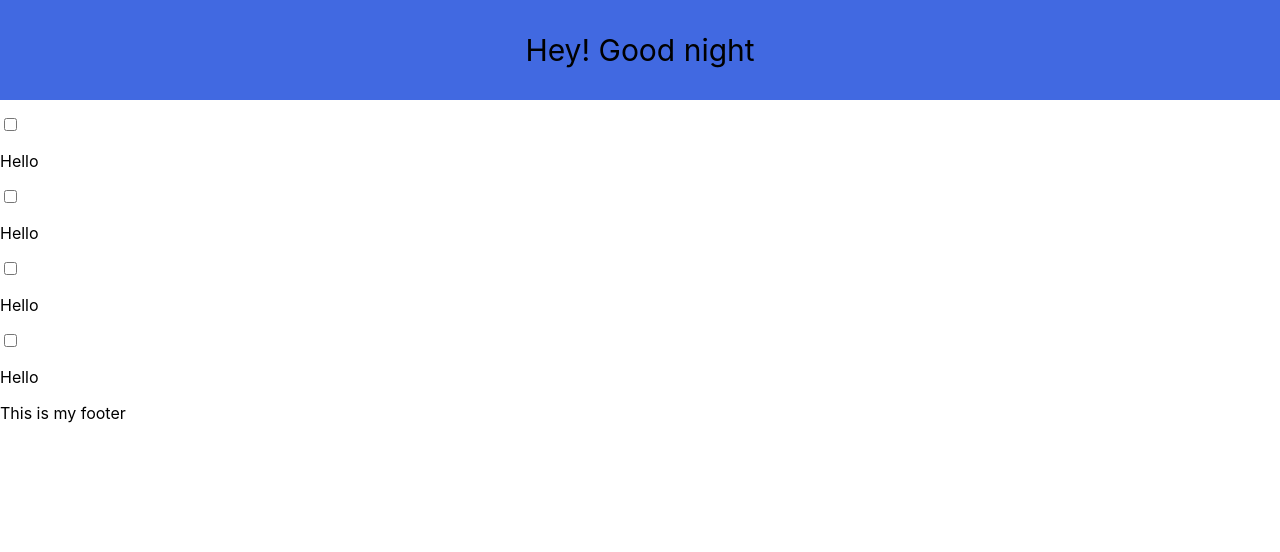
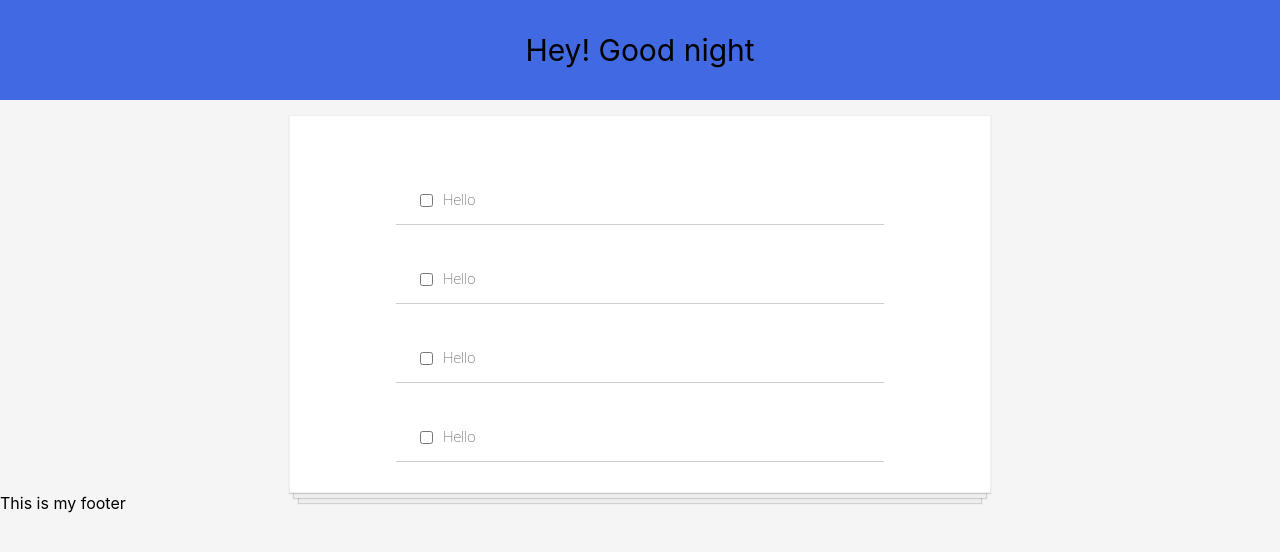
Before and after one commit to ag-piyush/to-do-app, a React (Create React App) app: page / in a window 1280 px wide. Shown: the top 552 px of the page. Built offline with nearby package versions, Linux system fonts and the light colour scheme.

Commit message:
Todo list and TodoItem upgrade

```diff
--- a/src/App.css
+++ b/src/App.css
@@ -1,4 +1,5 @@
 body {
+  background-color: whitesmoke;
   margin: 0;
 }
 
@@ -13,3 +14,47 @@
   justify-content: center;
   align-items: center;
 }
+
+.todo-list {
+  background-color: white;
+  margin: auto;
+  width: 50%;
+  display: flex;
+  flex-direction: column;
+  align-items: center;
+  border: 1px solid #efefef;
+  box-shadow:
+    /*The top layer shadow*/
+    0 1px 1px rgba(0,0,0,0.15),
+    /*The second layer*/
+    0 10px 0 -5px #eee,
+    /*The second layer shadow*/
+    0 10px 1px -4px rgba(0,0,0,0.15),
+    /*The third layer shadow*/
+    0 20px 0 -10px #eee,
+    /*The third layer shadow*/
+    0 20px 1px -9px rgba(0,0,0,0.15);
+  padding: 30px;
+}
+
+.todo-item {
+  display: flex;
+  justify-content: flex-start;
+  align-items: center;
+  padding: 30px 20px 0;
+  width: 70%;
+  border-bottom: 1px solid #cecece;
+  font-family: Roboto, sans-serif;
+  font-weight: 100;
+  font-size: 15px;
+  color: #333333;
+}
+
+input[type=checkbox] {
+  margin-right: 10px;
+  font-size: 30px;
+}
+
+input[type=checkbox]:focus {
+  outline: 0;
+}
--- a/src/App.js
+++ b/src/App.js
@@ -2,12 +2,17 @@
 import './App.css';
 import Footer from './components/Footer';
 import Header from './components/Header';
-import CheckBoxes from './components/CheckBoxes';
+import TodoItem from './components/TodoItem';
 function App() {
   return (
     <div>
       <Header />
-      <CheckBoxes />
+      <div className="todo-list">
+        <TodoItem />
+        <TodoItem />
+        <TodoItem />
+        <TodoItem />
+      </div>
       <Footer />
     </div>
   );
--- a/src/components/CheckBoxes.js
+++ /dev/null
@@ -1,18 +0,0 @@
-import React from 'react';
-
-function CheckBoxes() {
-    return(
-        <div>
-            <input type="checkbox" />
-            <p>Hello</p>
-            <input type="checkbox" />
-            <p>Hello</p>
-            <input type="checkbox" />
-            <p>Hello</p>
-            <input type="checkbox" />
-            <p>Hello</p>
-        </div>
-    );
-}
-
-export default CheckBoxes;
--- /dev/null
+++ b/src/components/TodoItem.js
@@ -0,0 +1,12 @@
+import React from 'react';
+
+function TodoItem() {
+    return(
+        <div className="todo-item">
+            <input type="checkbox" />
+            <p>Hello</p>
+        </div>
+    );
+}
+
+export default TodoItem;
```
